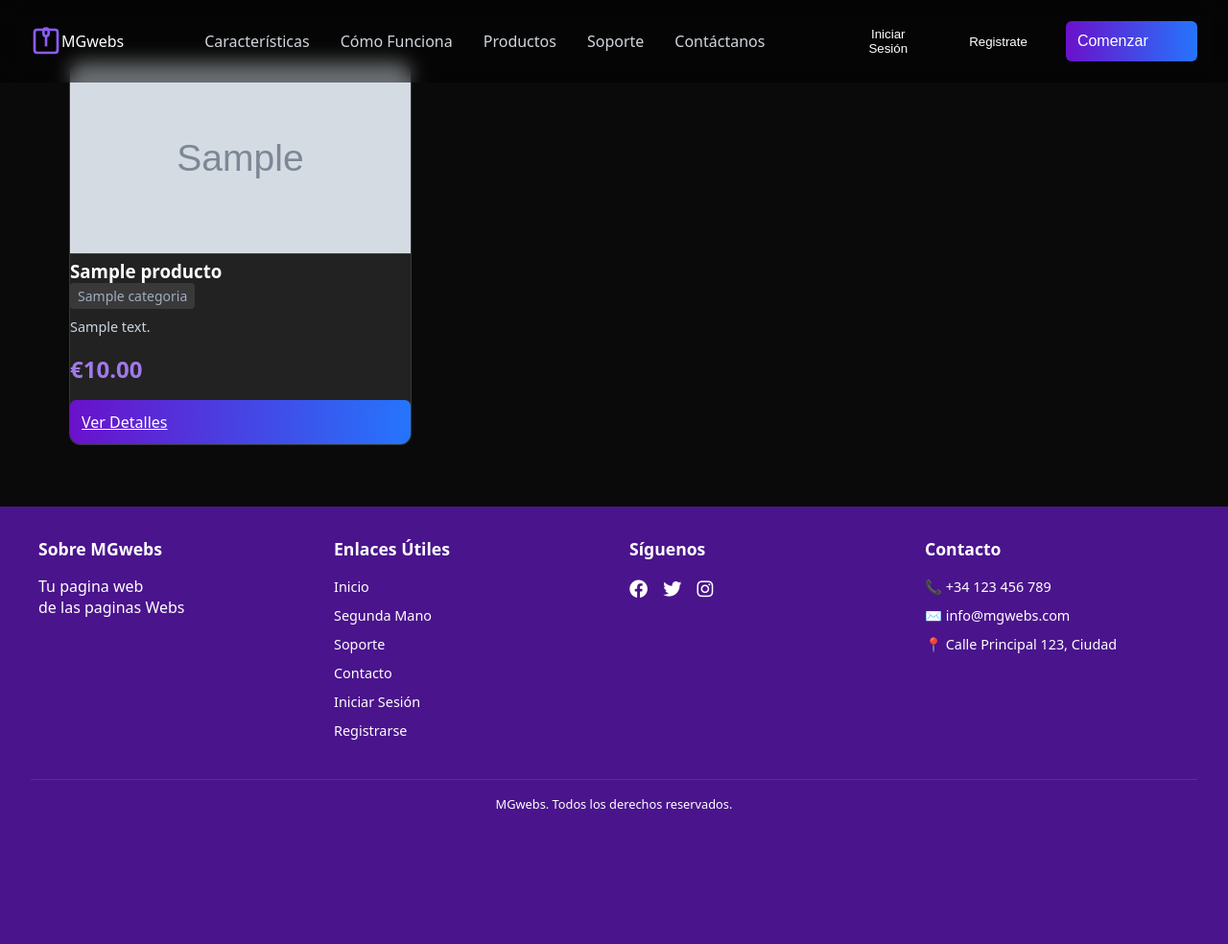
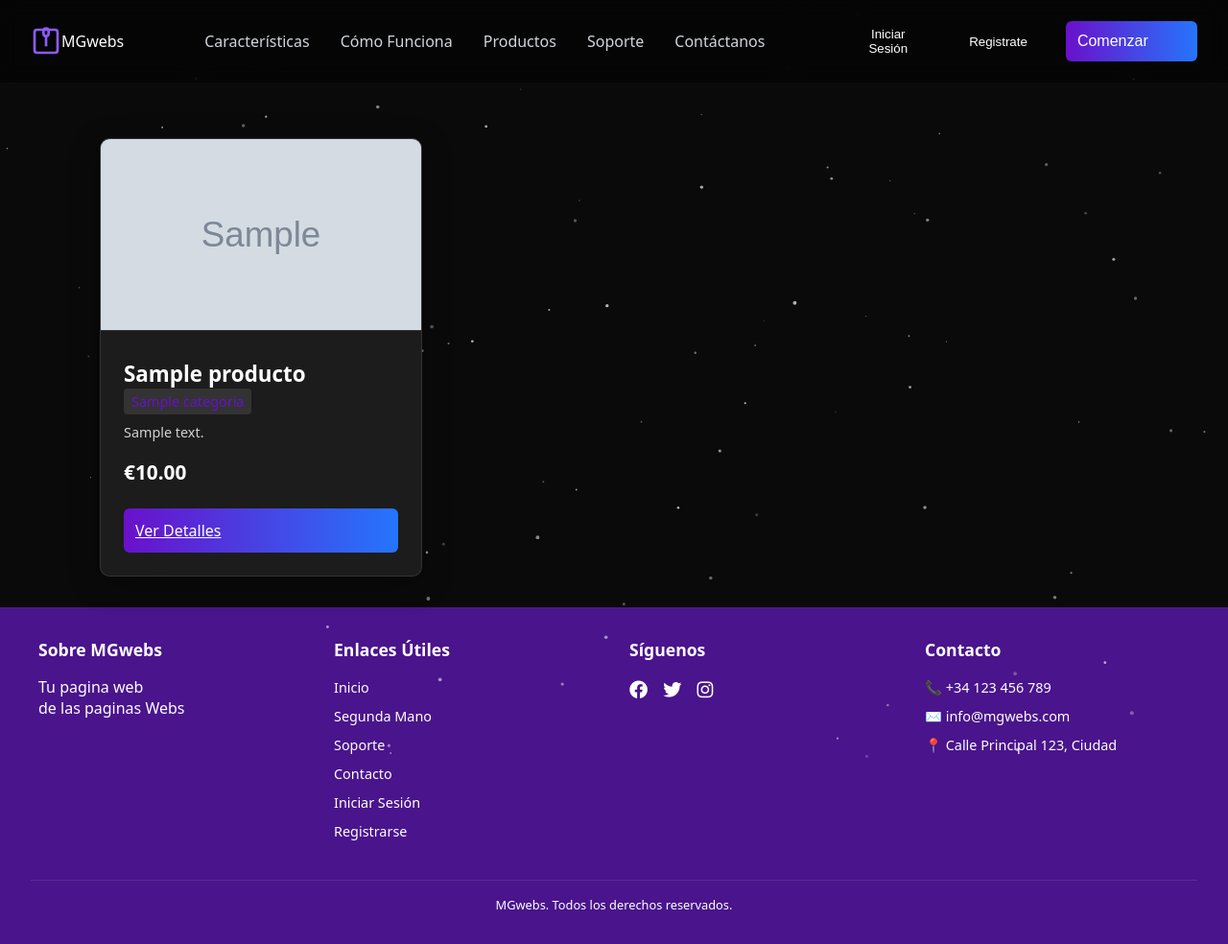
Before and after one commit to Mureeee/MGwebs3, a PHP site: page /productos.php in a window 1280 px wide. Shown: the whole page at 96% size. Before the commit the page ends 843 px from the top, so only its background shows below. Run offline with PHP 8.4, Linux system fonts and the light colour scheme; tables that the repository leaves empty or names only in its code hold one stand-in row (values such as "Sample post"); grey boxes marked "Sample" are stand-in pictures.

Commit message:
arreglos en productos.php

```diff
--- a/productos.php
+++ b/productos.php
@@ -54,6 +54,74 @@ class Producto {
     <title>MGwebs</title>
     <link rel="stylesheet" href="styles.css">
     <link rel="stylesheet" href="https://cdnjs.cloudflare.com/ajax/libs/font-awesome/6.0.0/css/all.min.css">
+    <style>
+        /* Añadir más espacio entre el navbar y la sección de productos */
+        .products-section {
+            margin-top: 6rem; /* Aumentar el margen superior */
+            padding-top: 2rem; /* Añadir padding superior adicional */
+        }
+
+        /* Asegurar que el contenido no se solape con el navbar */
+        .content-wrapper {
+            padding-top: 1rem;
+        }
+
+        /* Estilo para las tarjetas de productos */
+        .products-grid {
+            display: grid;
+            grid-template-columns: repeat(auto-fill, minmax(300px, 1fr));
+            gap: 2rem;
+            padding: 0 2rem;
+        }
+
+        .product-card {
+            background: rgba(30, 30, 30, 0.95);
+            border-radius: 10px;
+            overflow: hidden;
+            box-shadow: 0 8px 32px rgba(0, 0, 0, 0.3);
+            transition: transform 0.3s ease, box-shadow 0.3s ease;
+        }
+
+        .product-card:hover {
+            transform: translateY(-5px);
+            box-shadow: 0 12px 40px rgba(0, 0, 0, 0.4);
+        }
+
+        .product-image {
+            width: 100%;
+            height: 200px;
+            object-fit: cover;
+        }
+
+        .product-info {
+            padding: 1.5rem;
+        }
+
+        .product-info h3 {
+            margin-top: 0;
+            color: white;
+            font-size: 1.4rem;
+        }
+
+        .product-category {
+            color: #6a11cb;
+            font-size: 0.9rem;
+            margin-bottom: 0.5rem;
+        }
+
+        .product-description {
+            color: rgba(255, 255, 255, 0.8);
+            margin-bottom: 1rem;
+            line-height: 1.5;
+        }
+
+        .product-price {
+            font-size: 1.3rem;
+            font-weight: bold;
+            color: white;
+            margin-bottom: 1.5rem;
+        }
+    </style>
 </head>
 <body>
     <main>
@@ -186,7 +254,72 @@ class Producto {
     </footer>
 
     <!-- Scripts -->
-    <script src="js/particles.js"></script>
     <script src="js/menu.js"></script>
+
+    <!-- Código de las partículas -->
+    <script>
+        // Código de las partículas
+        const canvas = document.getElementById('sparkles');
+        const ctx = canvas.getContext('2d');
+        let particles = [];
+
+        function resizeCanvas() {
+            canvas.width = window.innerWidth;
+            canvas.height = window.innerHeight;
+        }
+
+        class Particle {
+            constructor() {
+                this.reset();
+            }
+
+            reset() {
+                this.x = Math.random() * canvas.width;
+                this.y = Math.random() * canvas.height;
+                this.vx = (Math.random() - 0.5) * 0.5;
+                this.vy = (Math.random() - 0.5) * 0.5;
+                this.alpha = Math.random() * 0.5 + 0.2;
+                this.size = Math.random() * 1.5 + 0.5;
+            }
+
+            update() {
+                this.x += this.vx;
+                this.y += this.vy;
+
+                if (this.x < 0 || this.x > canvas.width ||
+                    this.y < 0 || this.y > canvas.height) {
+                    this.reset();
+                }
+            }
+
+            draw() {
+                ctx.beginPath();
+                ctx.arc(this.x, this.y, this.size, 0, Math.PI * 2);
+                ctx.fillStyle = `rgba(255, 255, 255, ${this.alpha})`;
+                ctx.fill();
+            }
+        }
+
+        function initParticles() {
+            particles = [];
+            for (let i = 0; i < 100; i++) {
+                particles.push(new Particle());
+            }
+        }
+
+        function animate() {
+            ctx.clearRect(0, 0, canvas.width, canvas.height);
+            particles.forEach(particle => {
+                particle.update();
+                particle.draw();
+            });
+            requestAnimationFrame(animate);
+        }
+
+        window.addEventListener('resize', resizeCanvas);
+        resizeCanvas();
+        initParticles();
+        animate();
+    </script>
 </body>
 </html>
```
